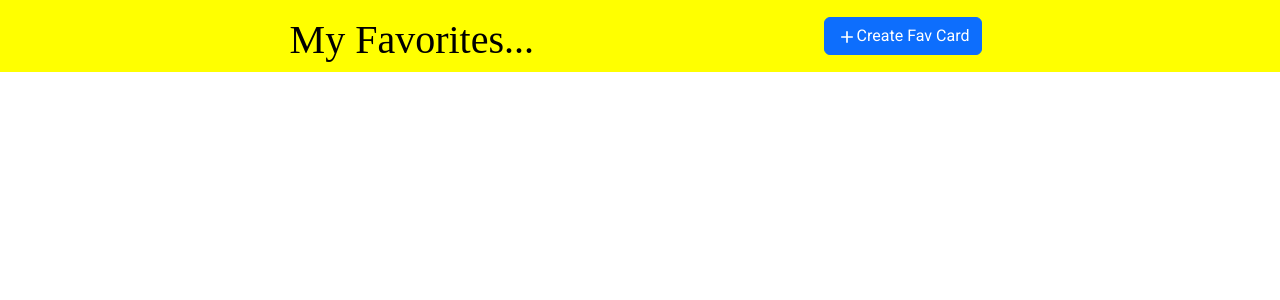
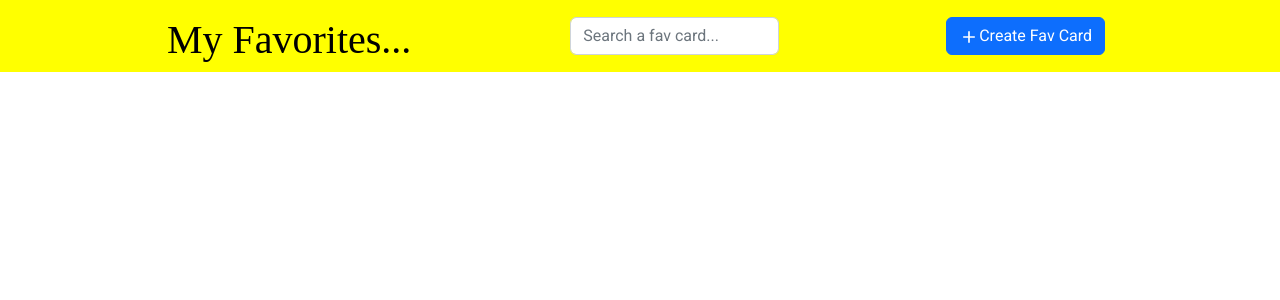
Before and after one commit to headdawnLight/my-favorites, a React (Create React App) app: page / in a window 1280 px wide. Shown: the top 300 px of the page. Built offline with nearby package versions, Linux system fonts and the light colour scheme; a web font is replaced by a local one.

Commit message:
Create AppSearchBar component

```diff
--- a/src/components/AppCardList.js
+++ b/src/components/AppCardList.js
@@ -3,12 +3,20 @@ import { FavsContext } from "../contexts/FavsContext";
 import AppCard from "./AppCard";
 
 const AppCardList = () => {
-  const { sortedFavs } = useContext(FavsContext);
+  const { sortedFavs, search } = useContext(FavsContext);
 
   return (
     <section id="Card-list-section">
       <div className="row mx-2 d-flex justify-content-center">
-        {sortedFavs.map((fav) => (
+        {sortedFavs
+          .filter((fav) => {
+            if (search === "") {
+              return fav;
+            } else if (fav.title.toLowerCase().includes(search.toLowerCase())) {
+              return fav;
+            }
+          })
+          .map((fav) => (
             <div
               className="col-xl-3 col-lg-4 col-md-6 col-sm-8 my-4"
               key={fav.id}
--- a/src/components/AppHeader.js
+++ b/src/components/AppHeader.js
@@ -2,11 +2,12 @@ import { useContext, useState, useEffect } from "react";
 import { FavsContext } from "../contexts/FavsContext";
 import { Button, Modal } from "react-bootstrap";
 import AddIcon from "@mui/icons-material/Add";
+import AppSearchBar from "./AppSearchBar";
 import CardAddForm from "./CardAddForm";
 import "../styles/AppHeader.css";
 
 const AppHeader = () => {
-  const { sortedFavs } = useContext(FavsContext);
+  const { sortedFavs, onChangeHandler } = useContext(FavsContext);
 
   const [show, setShow] = useState(false);
 
@@ -20,6 +21,8 @@ const AppHeader = () => {
   return (
     <header className="App-header p-2">
       <h1>My Favorites...</h1>
+
+      <AppSearchBar searchQuery={onChangeHandler} />
 
       <Button variant="primary" className="m-2" onClick={handleShow}>
         <AddIcon fontSize="small" />
--- /dev/null
+++ b/src/components/AppSearchBar.js
@@ -0,0 +1,21 @@
+import { Form } from "react-bootstrap";
+
+const AppSearchBar = ({ searchQuery }) => {
+  const handleSubmit = (event) => {
+    event.preventDefault();
+  };
+
+  return (
+    <Form onSubmit={handleSubmit}>
+      <Form.Group>
+        <Form.Control
+          type="text"
+          placeholder="Search a fav card..."
+          onChange={searchQuery}
+        />
+      </Form.Group>
+    </Form>
+  );
+};
+
+export default AppSearchBar;
--- a/src/contexts/FavsContext.js
+++ b/src/contexts/FavsContext.js
@@ -1,4 +1,4 @@
-import { createContext, useReducer } from "react";
+import { createContext, useReducer, useState } from "react";
 import { v4 as uuidv4 } from "uuid";
 
 export const FavsContext = createContext();
@@ -38,10 +38,18 @@ const FavsContextProvider = (props) => {
     []
   );
 
+  const [search, setSearch] = useState("");
+
+  const onChangeHandler = (event) => {
+    setSearch(event.target.value);
+  };
+
   const sortedFavs = favs.sort((a, b) => (a.title < b.title ? -1 : 1));
 
   return (
-    <FavsContext.Provider value={{ sortedFavs, dispatch }}>
+    <FavsContext.Provider
+      value={{ sortedFavs, search, onChangeHandler, dispatch }}
+    >
       {props.children}
     </FavsContext.Provider>
   );
```
Lines whose indentation alone changed are shown as unchanged.
